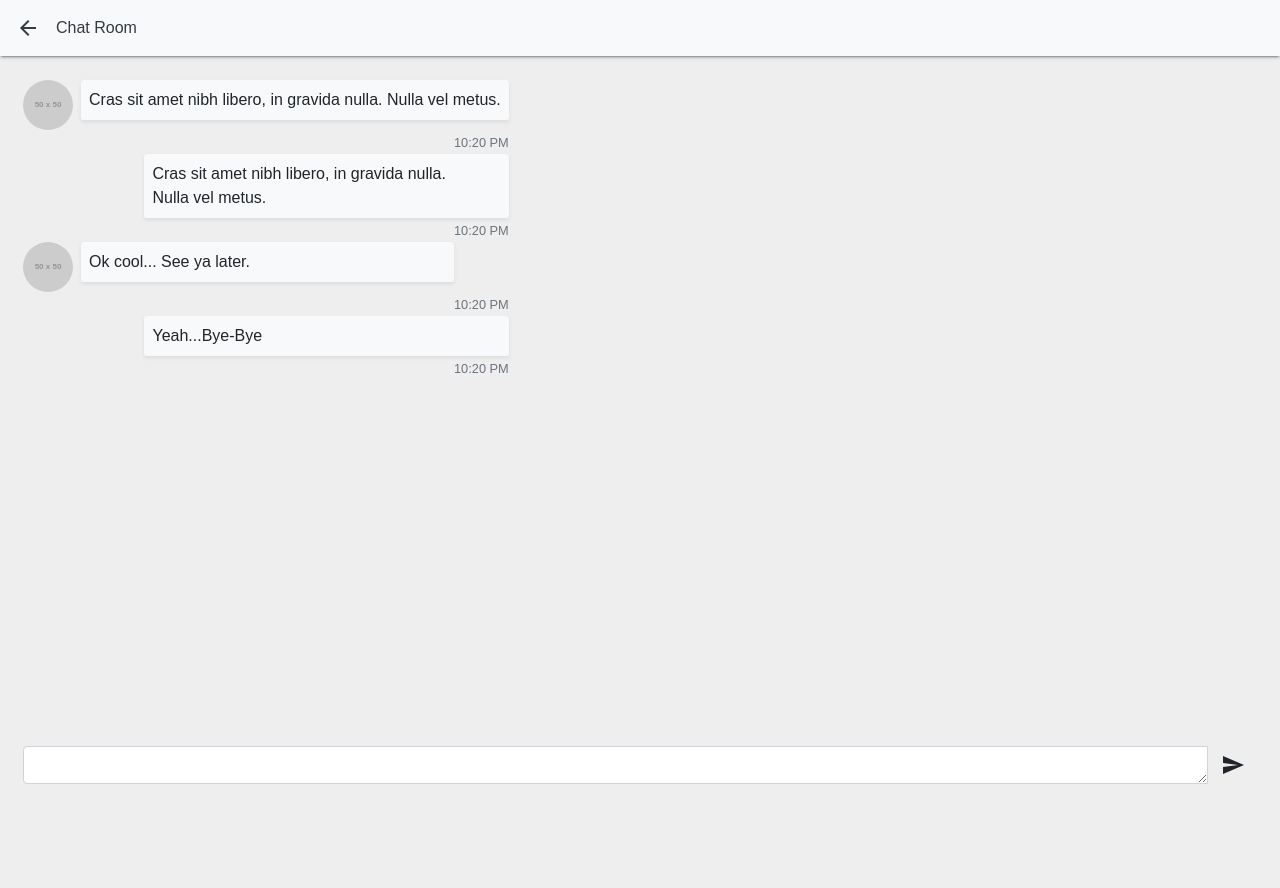
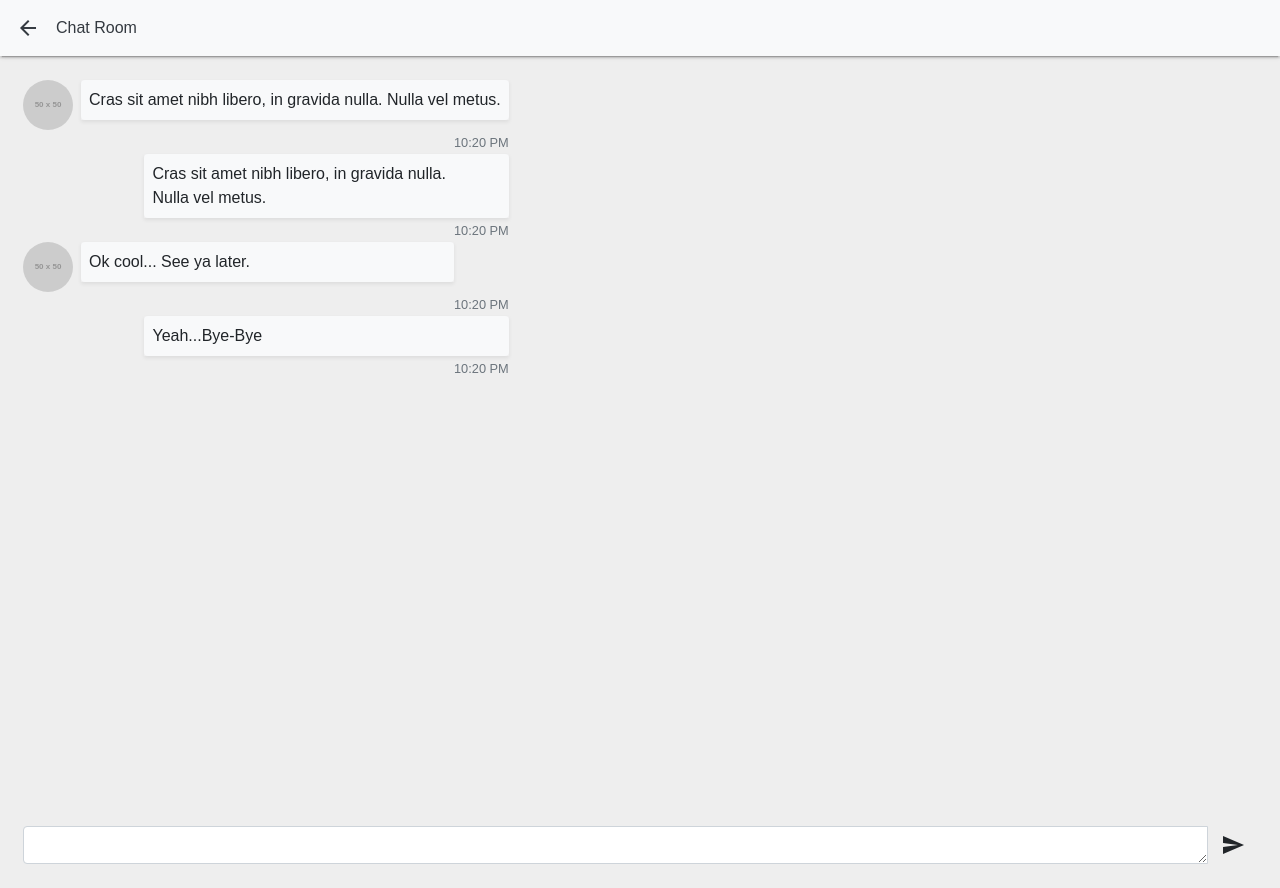
Before and after one commit to ajaymarathe/mobie-ui, a plain HTML site: page chat.html in a window 1280 px wide. Before the commit the page ends 808 px from the top, so only its background shows below. Drawn offline with nearby package versions, Linux system fonts and the light colour scheme; placeholder pictures from the web are drawn by us; a web font is replaced by a local one.

Commit message:
added height: 100vh to chat.html

```diff
--- a/chat.html
+++ b/chat.html
@@ -26,7 +26,7 @@
 <!-- end navbar -->
 <div class="animated slideInRight faster ">
     <div class="container-fluid mobie-badge ">
-                <div class="d-flex align-items-start flex-column bd-highlight mb-3" style="height: 90vh;">
+                <div class="d-flex align-items-start flex-column bd-highlight mb-3" style="height: 100vh;">
                     <div class="mb-auto p-2 bd-highlight">
                         <div class="chat-screen">
                             <div class="media">
```
